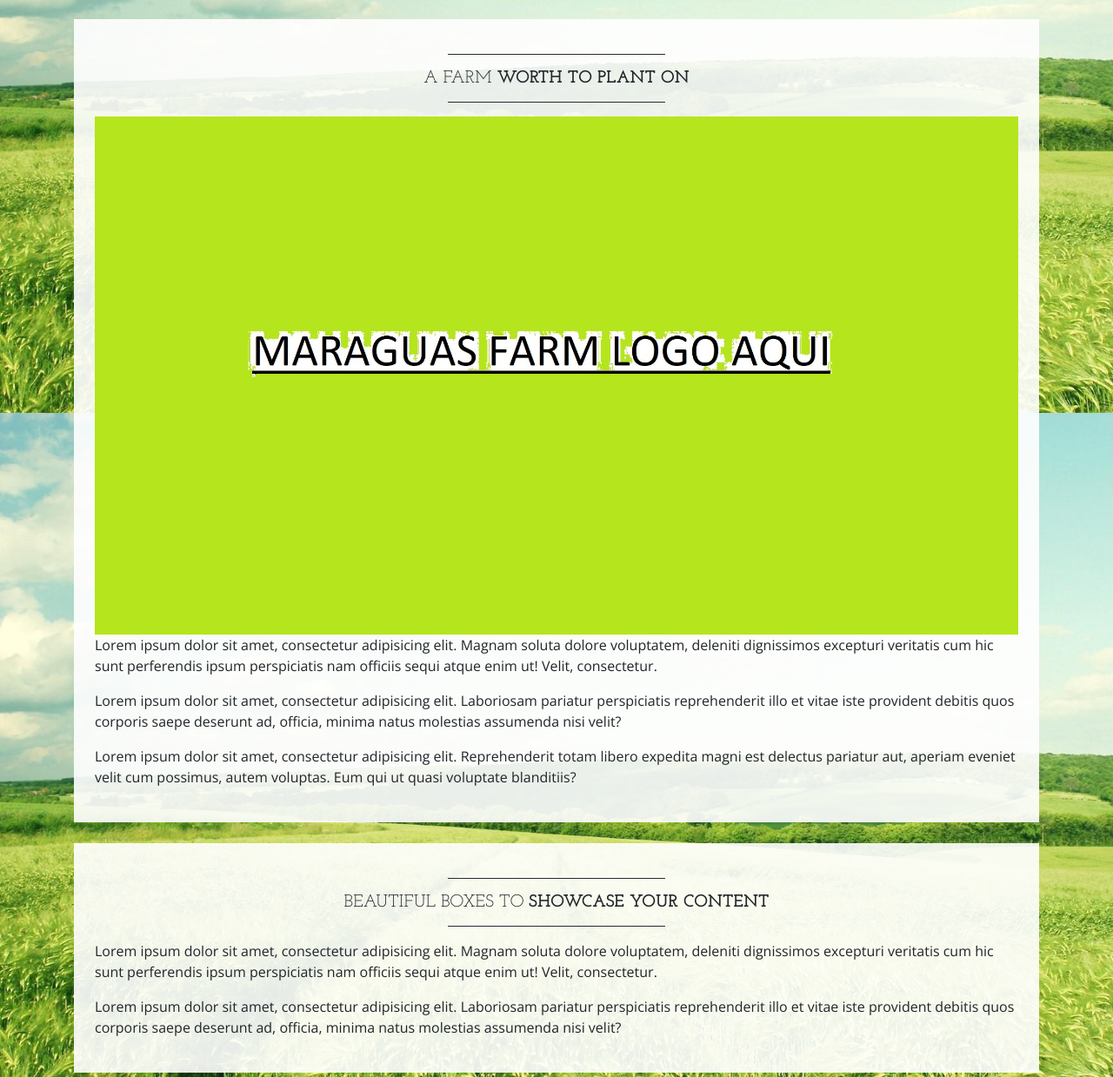
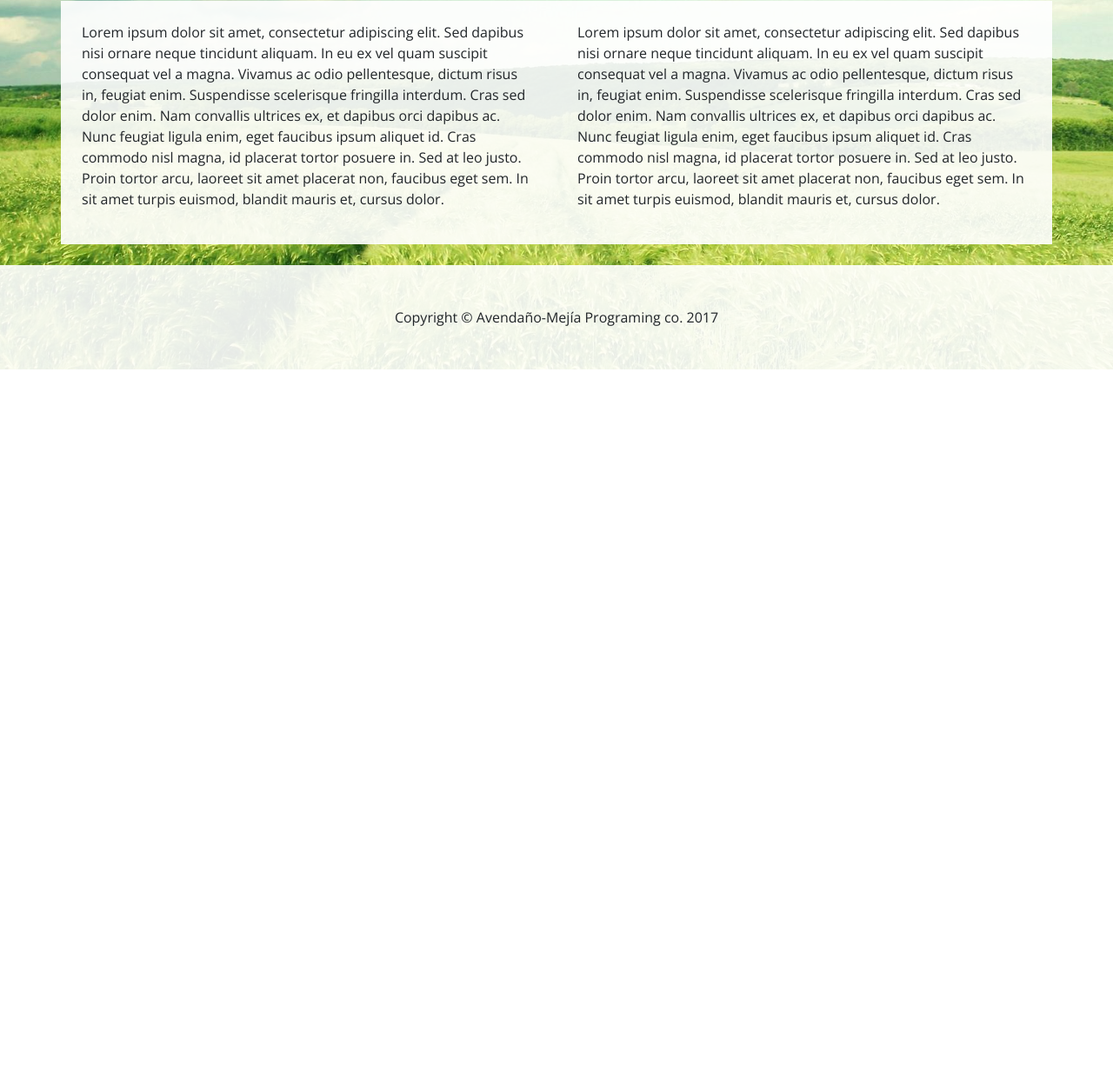
Before and after one commit to paylolomar/Maraguas, a website: page index.html in a window 1280 px wide. Shown: the part 1125-2364 px from the top of the page at 87% size. After the commit the page ends 1550 px from the top, so only its background shows below. Drawn offline with nearby package versions, Linux system fonts and the light colour scheme.

Commit message:
cambios en el index
aqui es donde el negro bracea

```diff
--- a/index.html
+++ b/index.html
@@ -24,8 +24,13 @@
 
   <body>
 
-    <div class="tagline-upper text-center text-heading text-shadow text-white mt-5 d-none d-lg-block">Maraguas Farm</div>
-    <div class="tagline-lower text-center text-expanded text-shadow text-uppercase text-white mb-5 d-none d-lg-block">Mensaje de bienvenida definido por el usuario</div>
+    <div class="row">
+    	<div class="col-md-1">
+
+    	</div>
+    	<img src="img/logo.png" class="img-responsive" alt="Responsive image" width="200" height="150">
+    </div>
+
 
     <!-- Navigation -->
     <nav class="navbar navbar-expand-lg navbar-light bg-faded py-lg-4">
@@ -107,26 +112,14 @@
         </div>
       </div>
 
-      <div class="bg-faded p-4 my-4">
-        <hr class="divider">
-        <h2 class="text-center text-lg text-uppercase my-0">A Farm
-          <strong>worth to plant on</strong>
-        </h2>
-        <hr class="divider">
-        <img class="img-fluid float-left mr-4 d-none d-lg-block" src="img/intro-pic.jpg" alt="">
-        <p>Lorem ipsum dolor sit amet, consectetur adipisicing elit. Magnam soluta dolore voluptatem, deleniti dignissimos excepturi veritatis cum hic sunt perferendis ipsum perspiciatis nam officiis sequi atque enim ut! Velit, consectetur.</p>
-        <p>Lorem ipsum dolor sit amet, consectetur adipisicing elit. Laboriosam pariatur perspiciatis reprehenderit illo et vitae iste provident debitis quos corporis saepe deserunt ad, officia, minima natus molestias assumenda nisi velit?</p>
-        <p>Lorem ipsum dolor sit amet, consectetur adipisicing elit. Reprehenderit totam libero expedita magni est delectus pariatur aut, aperiam eveniet velit cum possimus, autem voluptas. Eum qui ut quasi voluptate blanditiis?</p>
-      </div>
+      <div class="row">
+      	<div class="col-md-6 bg-faded p-4 my-4">
+        	<p>Lorem ipsum dolor sit amet, consectetur adipiscing elit. Sed dapibus nisi ornare neque tincidunt aliquam. In eu ex vel quam suscipit consequat vel a magna. Vivamus ac odio pellentesque, dictum risus in, feugiat enim. Suspendisse scelerisque fringilla interdum. Cras sed dolor enim. Nam convallis ultrices ex, et dapibus orci dapibus ac. Nunc feugiat ligula enim, eget faucibus ipsum aliquet id. Cras commodo nisl magna, id placerat tortor posuere in. Sed at leo justo. Proin tortor arcu, laoreet sit amet placerat non, faucibus eget sem. In sit amet turpis euismod, blandit mauris et, cursus dolor.</p>
+      	</div>
 
-      <div class="bg-faded p-4 my-4">
-        <hr class="divider">
-        <h2 class="text-center text-lg text-uppercase my-0">Beautiful boxes to
-          <strong>showcase your content</strong>
-        </h2>
-        <hr class="divider">
-        <p>Lorem ipsum dolor sit amet, consectetur adipisicing elit. Magnam soluta dolore voluptatem, deleniti dignissimos excepturi veritatis cum hic sunt perferendis ipsum perspiciatis nam officiis sequi atque enim ut! Velit, consectetur.</p>
-        <p>Lorem ipsum dolor sit amet, consectetur adipisicing elit. Laboriosam pariatur perspiciatis reprehenderit illo et vitae iste provident debitis quos corporis saepe deserunt ad, officia, minima natus molestias assumenda nisi velit?</p>
+      	<div class="col-md-6 bg-faded p-4 my-4">
+        	<p>Lorem ipsum dolor sit amet, consectetur adipiscing elit. Sed dapibus nisi ornare neque tincidunt aliquam. In eu ex vel quam suscipit consequat vel a magna. Vivamus ac odio pellentesque, dictum risus in, feugiat enim. Suspendisse scelerisque fringilla interdum. Cras sed dolor enim. Nam convallis ultrices ex, et dapibus orci dapibus ac. Nunc feugiat ligula enim, eget faucibus ipsum aliquet id. Cras commodo nisl magna, id placerat tortor posuere in. Sed at leo justo. Proin tortor arcu, laoreet sit amet placerat non, faucibus eget sem. In sit amet turpis euismod, blandit mauris et, cursus dolor.</p>
+      	</div>
       </div>
 
     </div>
```
Also changed, not shown: img/intro-pic.jpg (deleted), img/sweet-potatoe.png (added), 1 other file.
